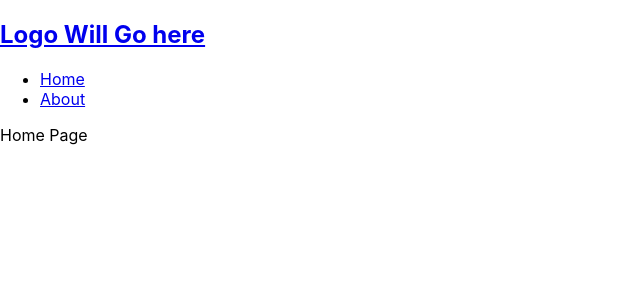
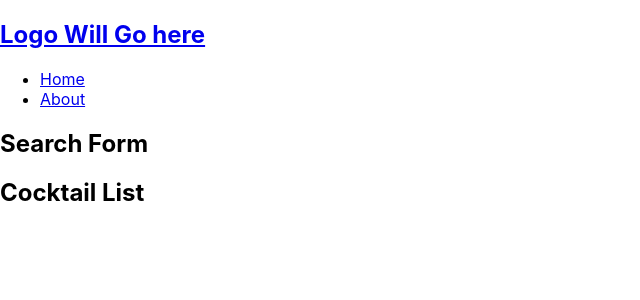
Before and after one commit to JJAleman/NU-demo-project, a React (Create React App) app in the folder demo-project/: page / in a window 1280 px wide. Shown: the top 300 px of the page, without its empty margins (0-640 px from the left). Built offline with nearby package versions, Linux system fonts and the light colour scheme.

Commit message:
Code: search form and cocktail list components skeleton built

```diff
--- a/demo-project/src/components/CocktailList.js
+++ b/demo-project/src/components/CocktailList.js
@@ -0,0 +1,11 @@
+import React from "react";
+
+function CocktailList() {
+    return (
+        <div>
+            <h2>Cocktail List</h2>
+        </div>
+    )
+}
+
+export default CocktailList;
--- a/demo-project/src/components/SearchForm.js
+++ b/demo-project/src/components/SearchForm.js
@@ -0,0 +1,11 @@
+import React from "react";
+
+function SearchForm() {
+    return (
+        <div>
+            <h2>Search Form</h2>
+        </div>
+    )
+}
+
+export default SearchForm;
--- a/demo-project/src/pages/Home.js
+++ b/demo-project/src/pages/Home.js
@@ -1,10 +1,13 @@
 import React from "react";
+import CocktailList from "../components/CocktailList"
+import SearchFrom from "../components/SearchForm"
 
-function Home() {
+const Home = () => {
     return (
-        <div>
-            Home Page
-        </div>
+        <main>
+            <SearchFrom/>
+            <CocktailList/>
+        </main>
     )
 }
 
```
